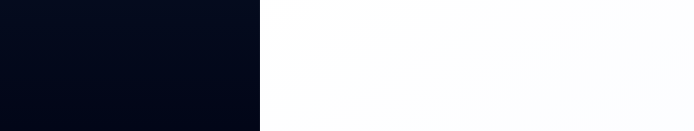
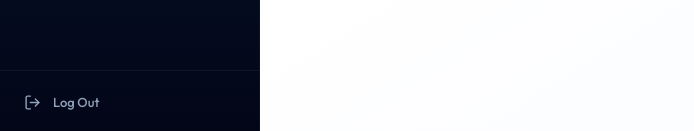
Before and after one commit to Moeen999/fs-ems, a React (Vite) app in the folder client/: page /dashboard in a window 1280 px wide. Shown: the part 666-797 px from the top of the page, without its empty margins (0-694 px from the left). Built offline with nearby package versions, Linux system fonts and the light colour scheme.

Commit message:
feat: add logout functionality to Sidebar component

```diff
--- a/client/src/components/Sidebar.jsx
+++ b/client/src/components/Sidebar.jsx
@@ -7,6 +7,7 @@ import {
   DollarSignIcon,
   FileTextIcon,
   LayoutGridIcon,
+  LogOutIcon,
   MenuIcon,
   SettingsIcon,
   UserIcon,
@@ -36,6 +37,10 @@ const Sidebar = () => {
     { name: "Payslips", href: "/payslips", icon: DollarSignIcon },
     { name: "Settings", href: "/settings", icon: SettingsIcon },
   ];
+
+  const handleLogout = () => {
+    window.location.href = "/login";
+  };
 
   const sidebarContent = (
     <>
@@ -111,6 +116,15 @@ const Sidebar = () => {
         })}
       </div>
       {/* Logout */}
+      <div className="p-3 border-t border-white/6">
+        <button
+          onClick={handleLogout}
+          className="flex items-center gap-3 w-full px-3 py-2.5 rounded-md text-[13px] font-medium text-slate-400 hover:text-rose-400 hover:bg-rose-500/8 transition-all duration-150"
+        >
+          <LogOutIcon className="w-[17px] h-[17px]" />
+          <span>Log Out</span>
+        </button>
+      </div>
     </>
   );
 
```
